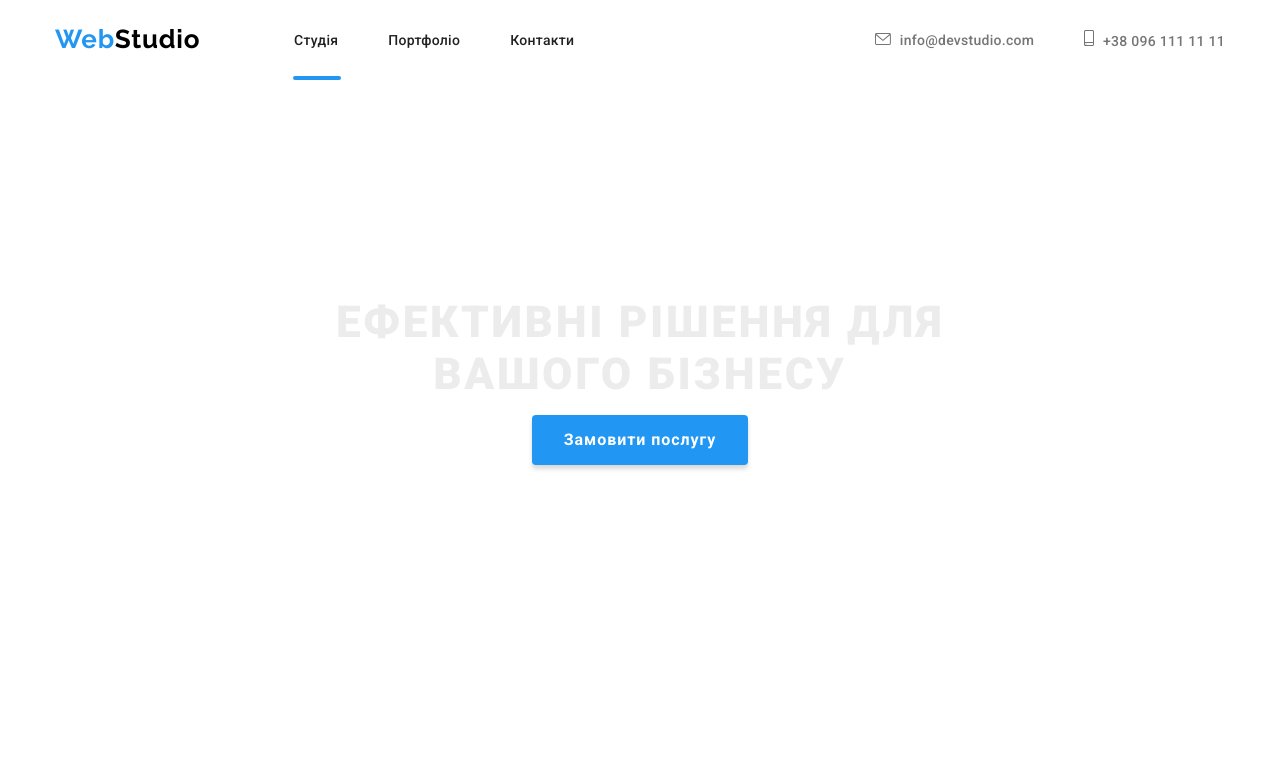
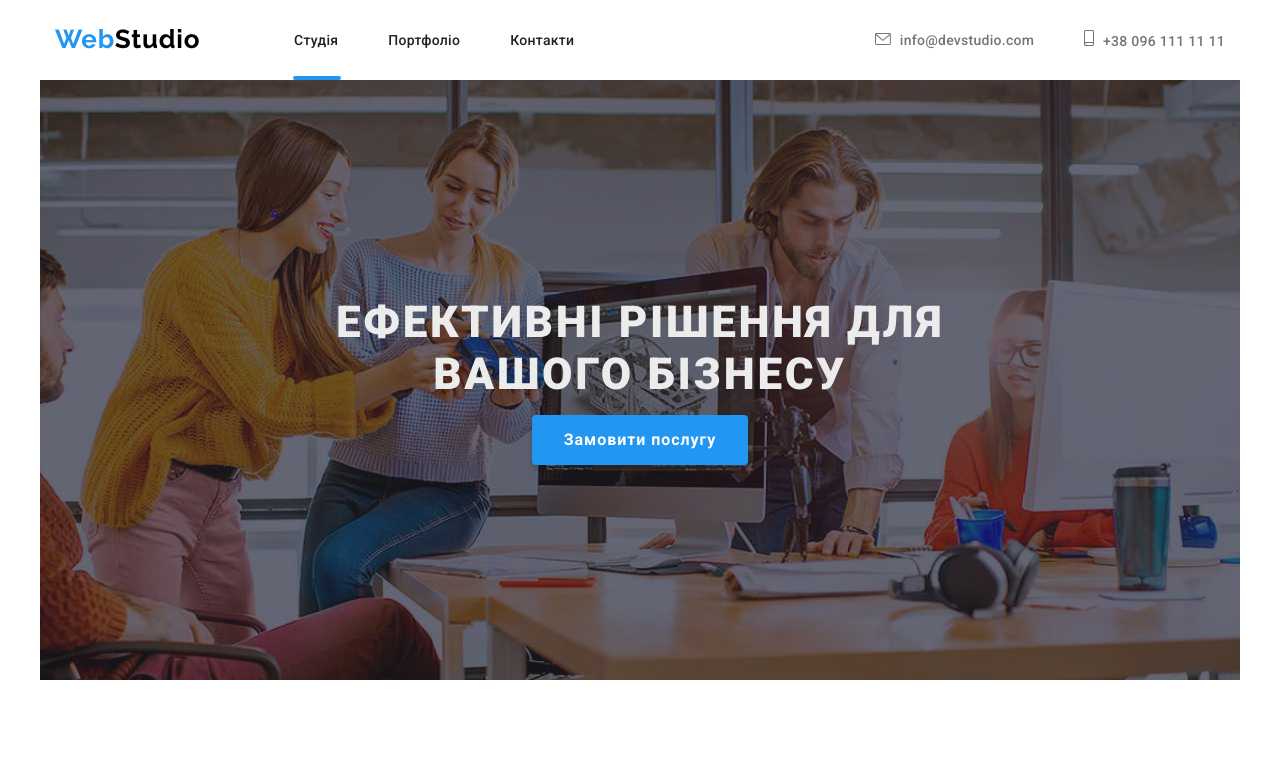
Before and after one commit to Artem200921/WebStudio-SCSS, a plain HTML site: page index.html in a window 1280 px wide. Shown: the top 771 px of the page. Drawn offline with nearby package versions, Linux system fonts and the light colour scheme.

Commit message:
img-hero

```diff
--- a/SASS/layout/_hero.scss
+++ b/SASS/layout/_hero.scss
@@ -2,8 +2,8 @@
   @extend %flex-all-settings;
   flex-direction: column;
   color: $color-fff;
-  background: linear-gradient(rgba(47, 48, 58, 0.4), rgba(47, 48, 58, 0.4)),
-    url(../img/hero.jpg) lighthsla(235, 10%, 21%, 0.4) 100% 170.667% no-repeat;
+  background: linear-gradient(#2f303a66, rgba(47, 48, 58, 0.4)),
+    url(../img/hero.jpg), no-repeat;
   background-position: center center;
   background-size: cover;
   text-align: center;
```
Also changed, not shown: css/main.css, css/main.min.css, 2 other files.
